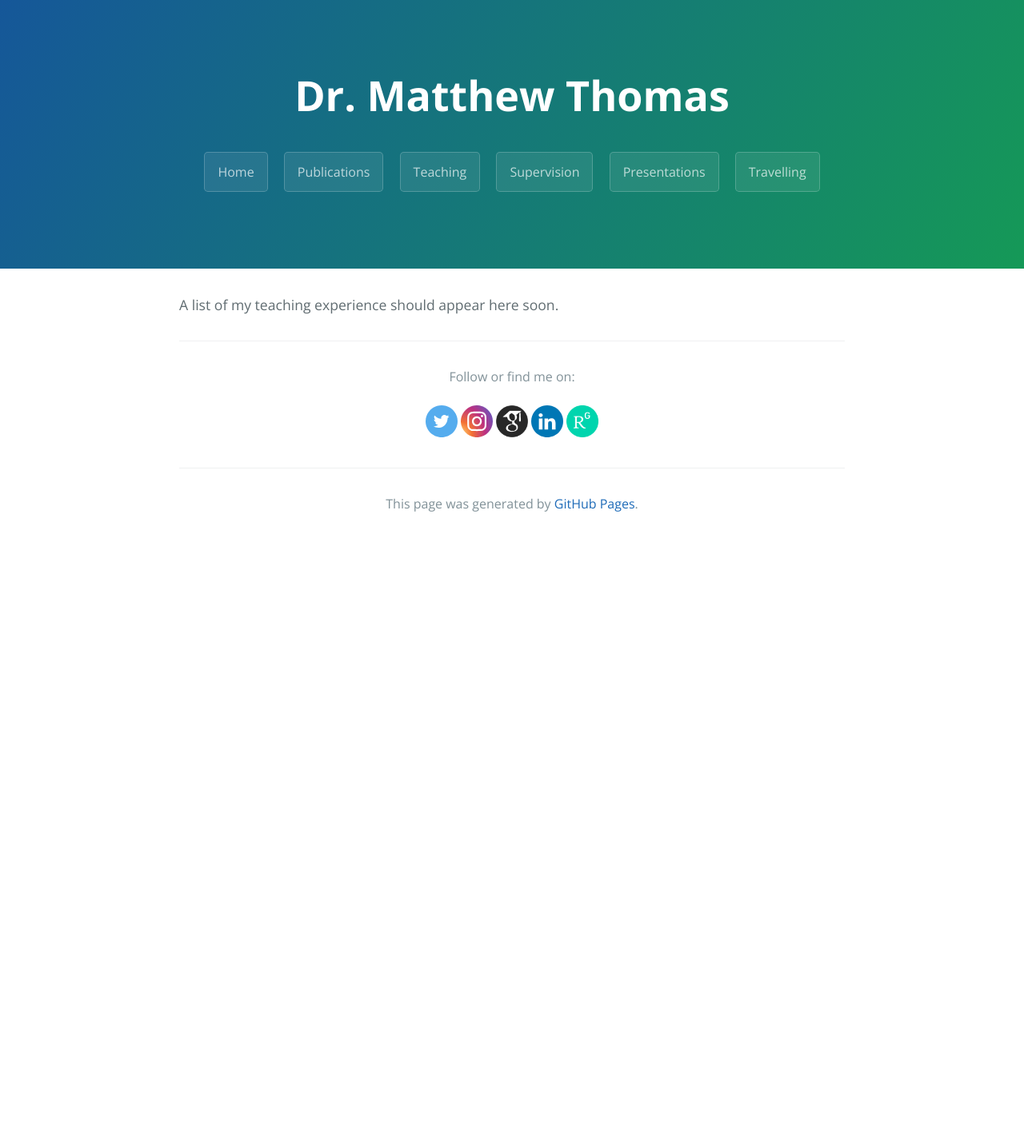
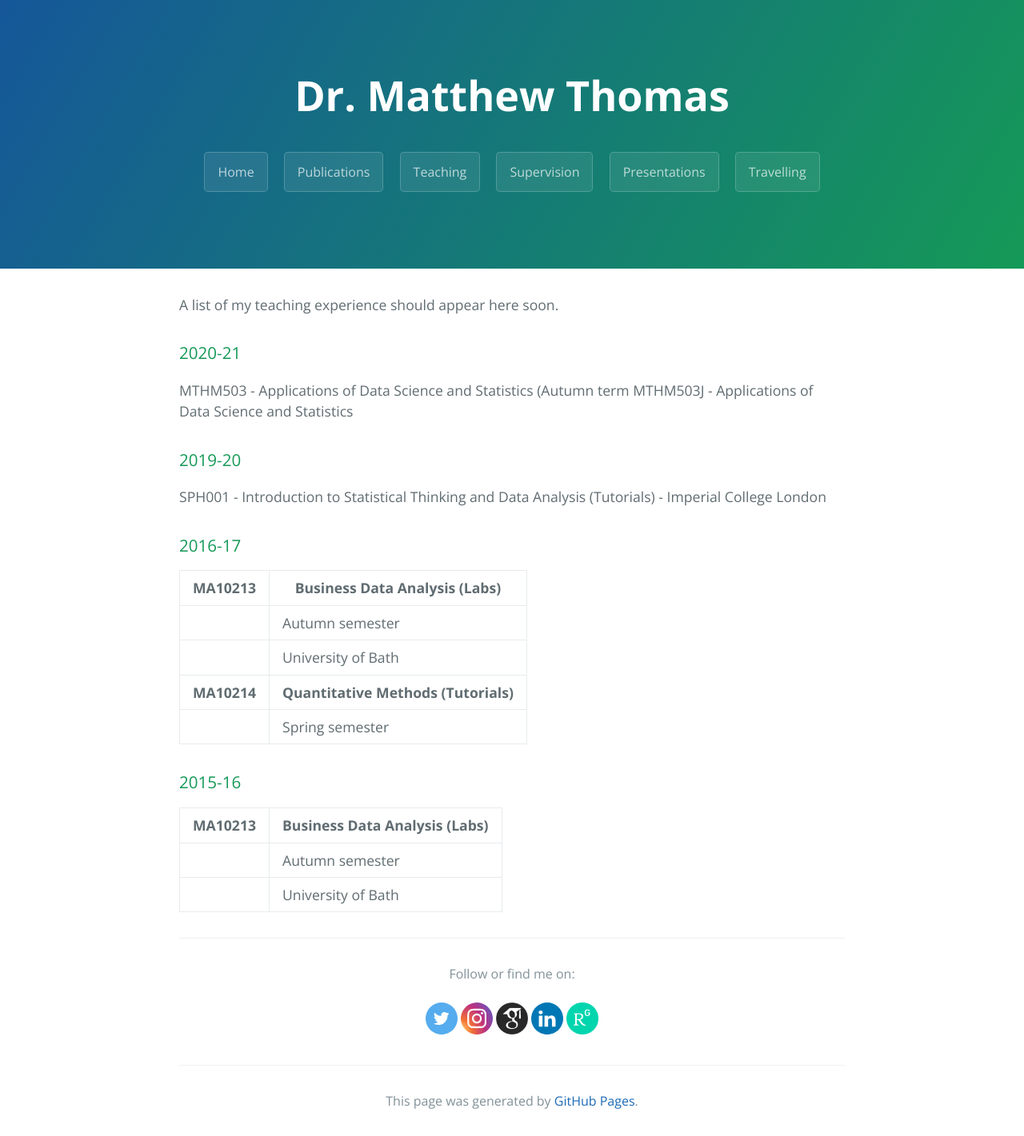
Before and after one commit to matthewllthomas/matthewllthomas.github.io, a Jekyll site: the page built from teaching/index.md, in a window 1280 px wide. Shown: the whole page at 80% size. Built offline with Jekyll 4.4.1, drawn with Linux system fonts in a browser that asks for light colours; the repository's description, which GitHub fills in, is left out; before the commit the page ends 900 px from its top, so only the background shows below that.

Commit message:
Update index.md

```diff
--- a/teaching/index.md
+++ b/teaching/index.md
@@ -4,3 +4,55 @@ title: Dr. Matthew Thomas
 subtitle: Teaching
 ---
 A list of my teaching experience should appear here soon.
+
+### 2020-21
+
+MTHM503 - Applications of Data Science and Statistics (Autumn term
+MTHM503J - Applications of Data Science and Statistics
+
+### 2019-20
+
+SPH001 - Introduction to Statistical Thinking and Data Analysis (Tutorials) - Imperial College London
+
+### 2016-17
+
+<table>
+  <tr>
+    <th>MA10213</th>
+    <th>Business Data Analysis (Labs)</th>
+  </tr>
+  <tr>
+    <td></td>
+    <td>Autumn semester</td>
+  </tr>
+  <tr>
+    <td></td>
+    <td>University of Bath</td>
+  </tr>
+  <tr>
+    <th>MA10214</th>
+    <th>Quantitative Methods (Tutorials)</th>
+  </tr>
+  <tr>
+    <td></td>
+    <td>Spring semester</td>
+  </tr>
+</table>
+
+
+### 2015-16
+
+<table>
+  <tr>
+    <th>MA10213</th>
+    <th>Business Data Analysis (Labs)</th>
+  </tr>
+  <tr>
+    <td></td>
+    <td>Autumn semester</td>
+  </tr>
+  <tr>
+    <td></td>
+    <td>University of Bath</td>
+  </tr>
+</table>
```
